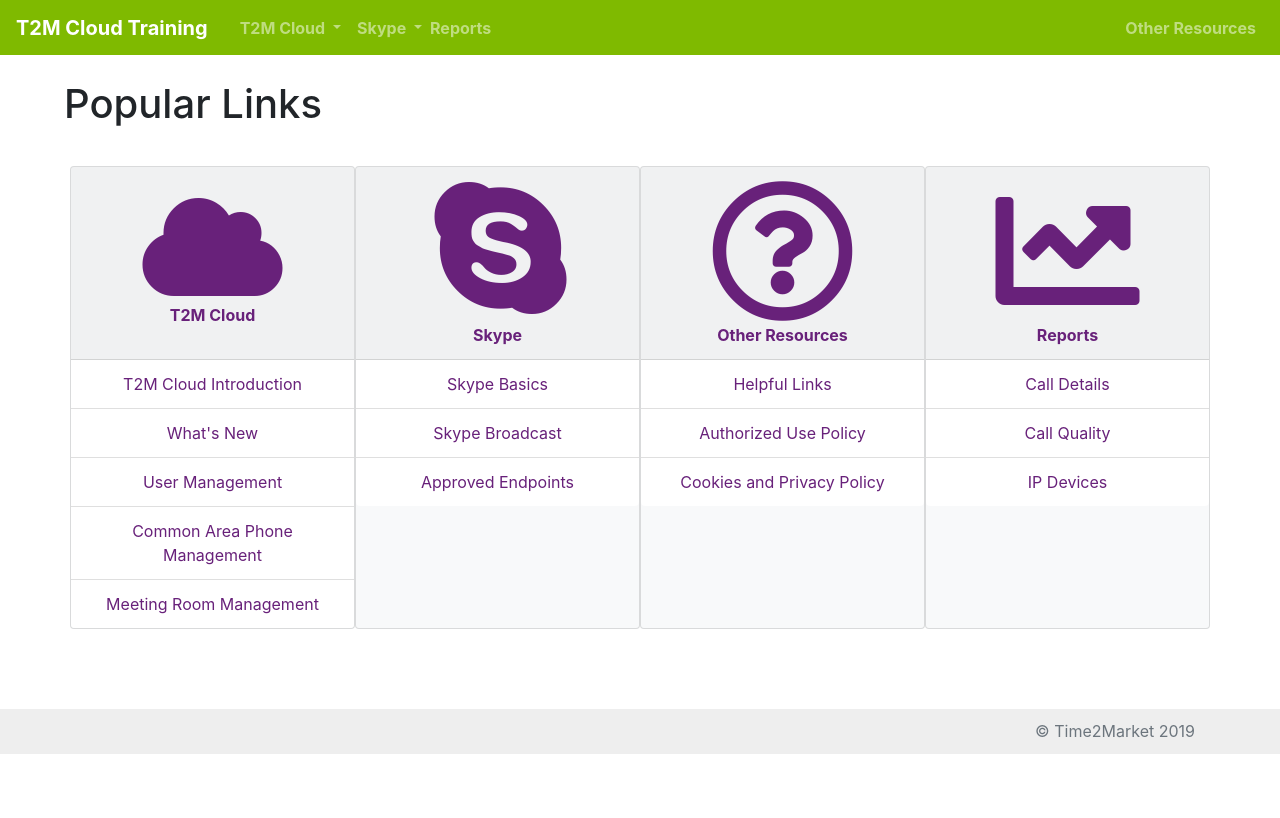
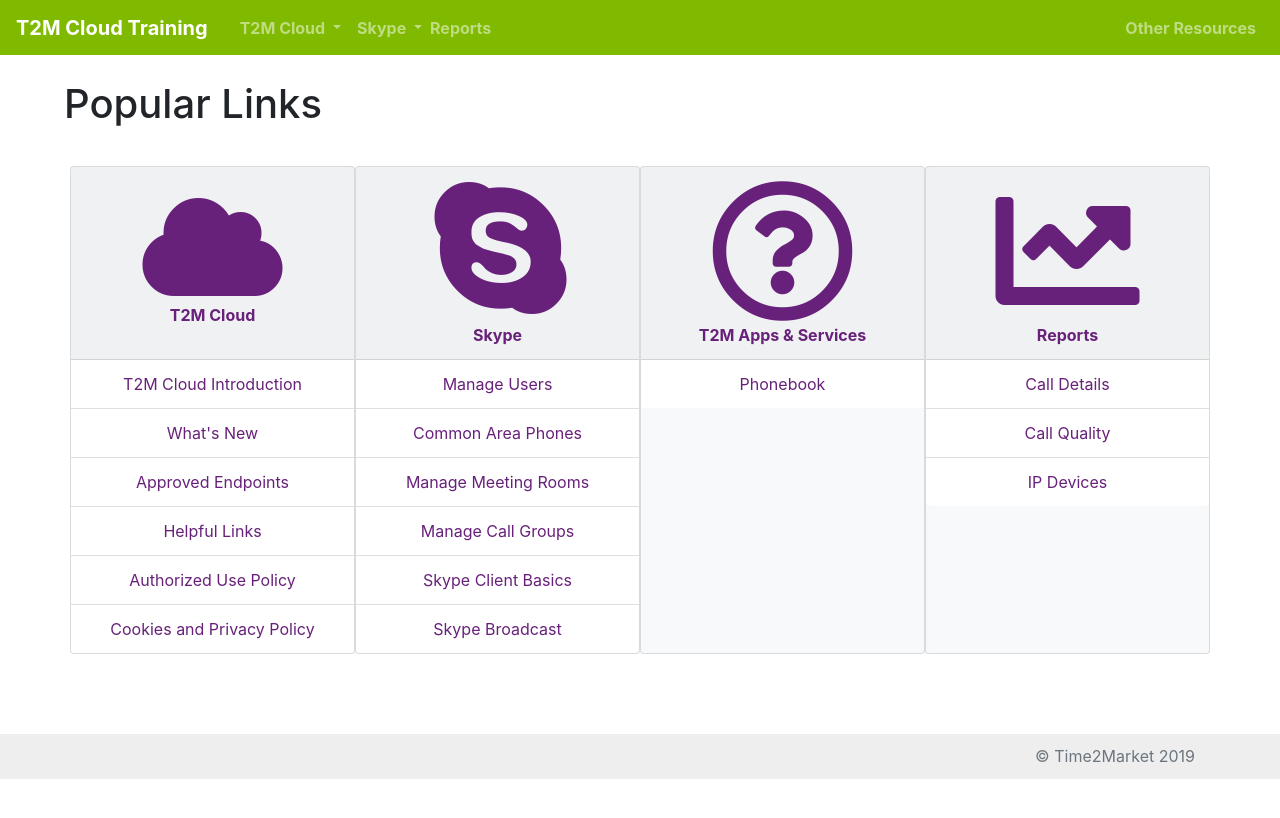
Before and after one commit to t2mdev/docs-vc, a Jekyll site: the page built from index.html, in a window 1280 px wide. Shown: the top 818 px of the page. Built offline with Jekyll 4.4.1, drawn with Linux system fonts in a browser that asks for light colours.

Commit message:
Update index

```diff
--- a/index.html
+++ b/index.html
@@ -37,9 +37,10 @@
                             <ul class="list-group list-group-flush">
                                 <li class="list-group-item"><a href="docs/cloud.html">T2M Cloud Introduction</a></li>
                                 <li class="list-group-item"><a href="docs/whats_new.html">What's New</a></li>
-                                <li class="list-group-item"><a href="docs/users.html">User Management</a></li>
-                                <li class="list-group-item"><a href="docs/commonarea.html">Common Area Phone Management</a></li>
-                                <li class="list-group-item"><a href="docs/meetingroom.html">Meeting Room Management</a></li>
+                                <li class="list-group-item"><a href="docs/products.html">Approved Endpoints</a></li>
+                                <li class="list-group-item"><a href="docs/resources.html">Helpful Links</a></li>
+                                <li class="list-group-item"><a href="docs/authorized_use.html">Authorized Use Policy</a></li>
+                                <li class="list-group-item"><a href="docs/cookies.html">Cookies and Privacy Policy</a></li>
                             </ul>
                         </div><!-- Closing Card  -->
 
@@ -48,20 +49,21 @@
                                 <i class="fab fa-skype"></i><br>Skype
                             </div><!-- Closing Card Header  -->
                             <ul class="list-group list-group-flush">
-                                <li class="list-group-item"><a href="docs/skype.html">Skype Basics</a></li>
+                                <li class="list-group-item"><a href="docs/users.html">Manage Users</a></li>
+                                <li class="list-group-item"><a href="docs/commonarea.html">Common Area Phones</a></li>
+                                <li class="list-group-item"><a href="docs/meetingroom.html">Manage Meeting Rooms</a></li>
+                                <li class="list-group-item"><a href="docs/callgroups.html">Manage Call Groups</a></li>
+                                <li class="list-group-item"><a href="docs/skype.html">Skype Client Basics</a></li>
                                 <li class="list-group-item"><a href="docs/skype_broadcast.html">Skype Broadcast</a></li>
-                                <li class="list-group-item"><a href="docs/products.html">Approved Endpoints</a></li>
                             </ul>
                         </div><!-- Closing Card  -->
 
                         <div class="card bg-light mb-3">
                             <div class="card-header">
-                                <i class="far fa-question-circle"></i><br>Other Resources
+                                <i class="far fa-question-circle"></i><br>T2M Apps & Services
                             </div><!-- Closing Card Header  -->
                             <ul class="list-group list-group-flush">
-                                <li class="list-group-item"><a href="docs/resources.html">Helpful Links</a></li>
-                                <li class="list-group-item"><a href="docs/authorized_use.html">Authorized Use Policy</a></li>
-                                <li class="list-group-item"><a href="docs/cookies.html">Cookies and Privacy Policy</a></li>
+                                <li class="list-group-item"><a href="docs/phonebook.html">Phonebook</a></li>
                             </ul>
                         </div><!-- Closing Card  -->
 
```
Also changed, not shown: _docs/callgroups.md (+25 -29 lines), _docs/commonarea.md (+1 -3 lines).
